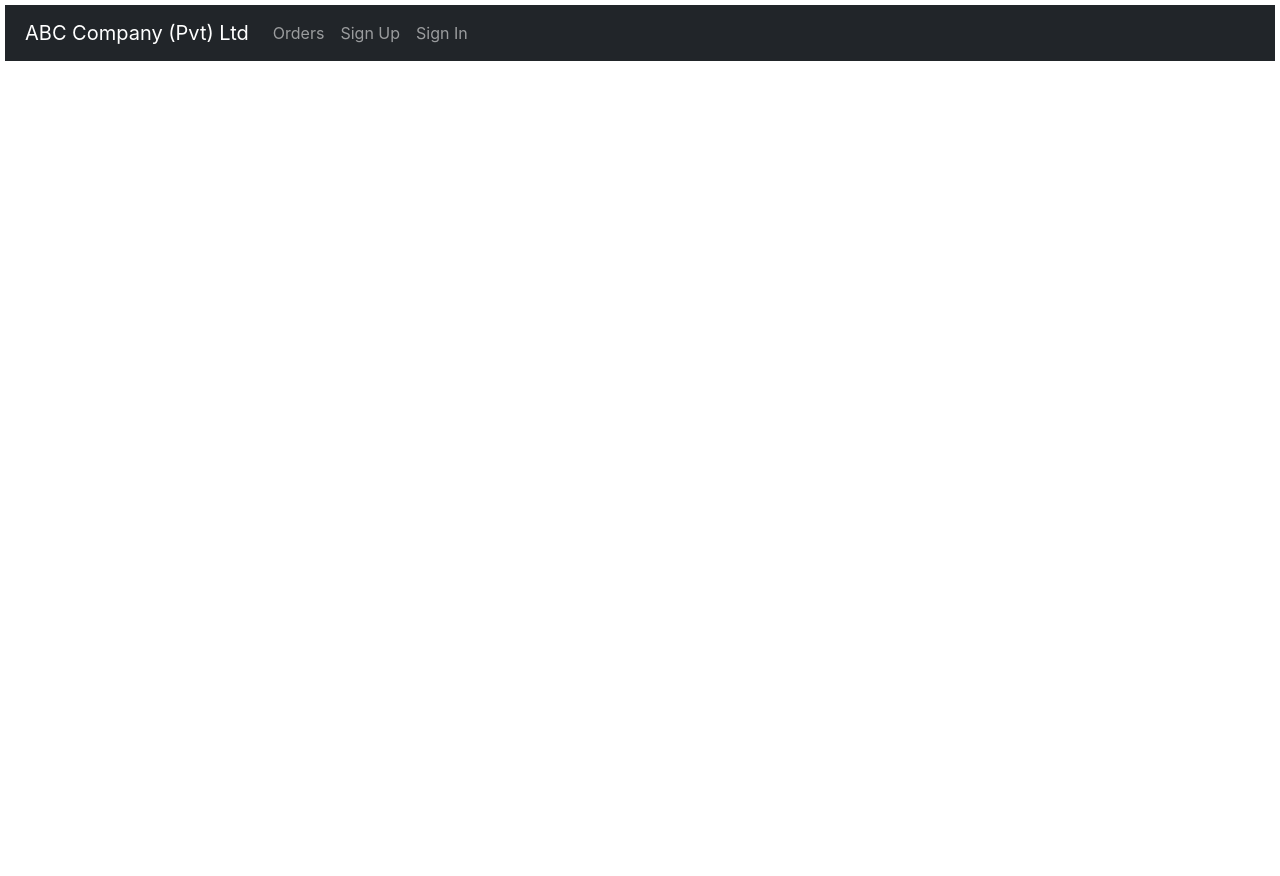
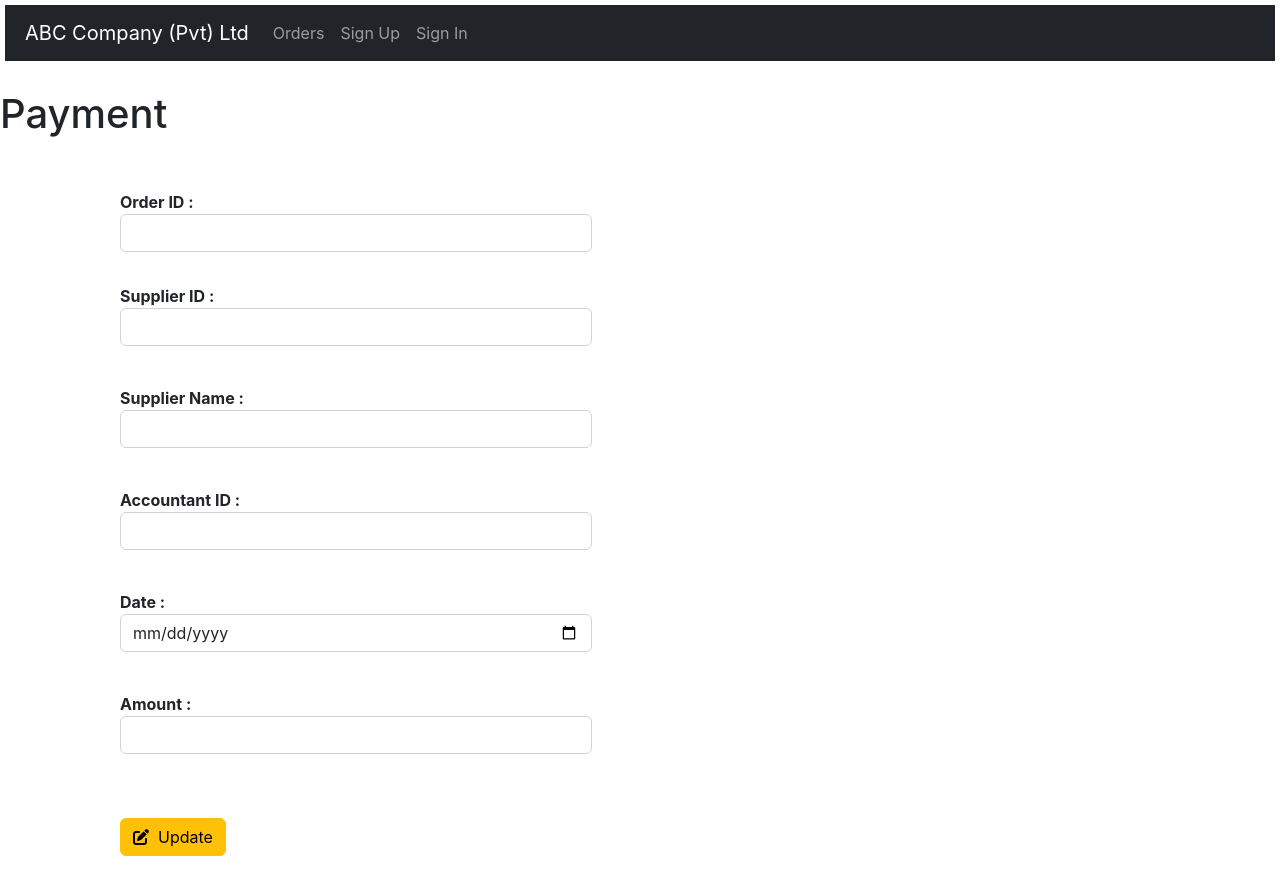
Before and after one commit to pamudipunsala/CSSE_web_app, a React (Create React App) app in the folder frontend/: page /editpayment/1 in a window 1280 px wide. Before the commit the page ends 800 px from the top, so only its background shows below. Built offline with nearby package versions, Linux system fonts and the light colour scheme; no server answers.

Commit message:
edit/view payments

```diff
--- a/frontend/package.json
+++ b/frontend/package.json
@@ -8,6 +8,7 @@
     "@testing-library/react": "^13.4.0",
     "@testing-library/user-event": "^13.5.0",
     "axios": "^1.1.3",
+    "eslint": "^8.26.0",
     "react": "^18.2.0",
     "react-dom": "^18.2.0",
     "react-router-dom": "^6.4.2",
--- a/frontend/src/App.js
+++ b/frontend/src/App.js
@@ -12,6 +12,8 @@ import ViewSuppliers from './pages/ViewSuppliers';
 import EditSupplier from './pages/EditSupplier';
 
 import MakePayments from './pages/MakePayments';
+import ViewPayments from './pages/ViewPayments';
+import EditPayments from './pages/EditPayments';
 
 function App(){
   return(
@@ -29,6 +31,8 @@ function App(){
       <Route path='/editSuppliers/:id' element={<EditSupplier/>}/>
 
       <Route path='/makepayment' element={<MakePayments/>}/>
+      <Route path='/viewpayment' element={<ViewPayments/>}/>
+      <Route path='/editpayment/:id' element={<EditPayments/>}/>
     </Routes>
   </Router>
   )};
--- /dev/null
+++ b/frontend/src/pages/EditPayments.js
@@ -0,0 +1,125 @@
+import axios from 'axios';
+import React, { useEffect, useState, useRef } from 'react'
+import { useParams } from 'react-router-dom';
+import emailjs from '@emailjs/browser';
+
+function EditPayments() {
+    const { id } = useParams();
+    const form = useRef();
+
+    const [orderid, setorderid] = useState('');
+    const [supplierid, setsupplierid] = useState('');
+    const [sname, setsname] = useState('');
+    const [accid, setaccid] = useState('');
+    const [date, setdate] = useState('');
+    const [amount, setamount] = useState('');
+
+    useEffect(() => {
+        axios.get(`http://localhost:7000/payment/${id}`).then((res) => {
+
+            const paymentDetail = res.data.existingPayment;
+            console.log(paymentDetail)
+            setorderid(paymentDetail.orderid)
+            setsupplierid(paymentDetail.supplierid)
+            setsname(paymentDetail.sname)
+            setaccid(paymentDetail.accid)
+            setdate(paymentDetail.date)
+            setamount(paymentDetail.amount)
+        })
+
+    }, []);
+
+
+    const handleSubmit = async (e) => {
+        e.preventDefault()
+        const paymentlist = {
+            orderid,
+            supplierid,
+            sname,
+            accid,
+            date,
+            amount
+
+        }
+        axios.put(`http://localhost:7000/payment/update/${id}`, paymentlist)
+        .then(function(response) {
+            console.log('SUCCESS!', response.status, response.text);
+         }, function(error) {
+            console.log('FAILED...', error);
+         });
+
+        alert("Payment Updated Successfully")
+    }
+
+
+    return (
+
+        <div>
+            <br />
+            <div className="one">
+                <div className="formw">
+                    <h1>Payment</h1>
+                    <br/>
+                    <form ref={form} onSubmit={handleSubmit} className="form1">
+
+                        <label for="orderid"><b>Order ID :</b></label>
+                        <input type="text"
+                            className="form-control mb-2"
+                            name="orderid"
+                            value={orderid}
+                            onChange={(e) => setorderid(e.target.value)}
+                        /><br/>
+
+                        <label htmlFor="supplierid"><b>Supplier ID :</b></label>
+                        <input type="text"
+                            className="form-control mb-3"
+                            name="supplierid"
+                            value={supplierid}
+                            onChange={(e) => setsupplierid(e.target.value)}
+                             /><br/>
+
+                        <label htmlFor="sname"><b>Supplier Name :</b></label>
+                        <input type="text"
+                            className="form-control mb-3"
+                            name="sname"
+                            value={sname}
+                            onChange={(e) => setsname(e.target.value)}
+                             /><br/>
+
+                        <label htmlFor="accid"><b>Accountant ID :</b></label>
+                        <input type="text"
+                            className="form-control mb-3"
+                            name="accid"
+                            value={accid}
+                            onChange={(e) => setaccid(e.target.value)}
+                             /><br/>
+
+                        <label htmlFor="date"><b>Date :</b></label>
+                        <input type="date"
+                            min="2018-01-01" max="2030-12-31"
+                            className="form-control mb-3"
+                            name="date"
+                            value={date}
+                            onChange={(e) => setdate(e.target.value)}
+                             /><br/>
+
+                        <label htmlFor="amount"><b>Amount :</b></label>
+                        <input type="text"
+                            className="form-control mb-3"
+                            name="amount"
+                            value={amount}
+                            onChange={(e) => setamount(e.target.value)}
+                             /><br/><br/>
+
+
+
+                        <button type="submit" className="btn btn-warning"><i className="fas fa-edit"></i>&nbsp; Update </button>
+
+                    </form>
+                </div>
+            </div>
+        </div>
+    )
+}
+
+export default EditPayments;
--- a/frontend/src/pages/MakePayments.js
+++ b/frontend/src/pages/MakePayments.js
@@ -172,10 +172,10 @@ export default class MakePayments extends Component{
 
                     <div>
                         <label name="date"><b>Date</b></label><br/>
-                        <input type="text"
+                        <input type="date"
+                            min="2018-01-01" max="2030-12-31"
                             name='date'
                             id='date'
-                            placeholder="Eg:11/01/2022"
                             value={this.state.date}
                             onChange={this.InputChange}/>
                     </div>
--- /dev/null
+++ b/frontend/src/pages/ViewPayments.js
@@ -0,0 +1,120 @@
+import React, {Component} from "react";
+import axios from 'axios';
+import '../index.css';
+
+export default class ViewPayments extends Component {
+
+    constructor(props){
+        super(props);
+
+        this.state={
+            payments:[]
+        };
+    }
+
+    componentDidMount(){
+        this.retrievePayments();
+    }
+
+    retrievePayments(){
+        axios.get("http://localhost:7000/payments").then(res => {
+            if (res.data.success) {
+                this.setState({
+                    payments:res.data.existingPayment
+                });
+                console.log(this.state.payments)
+            }
+        });
+    }
+
+    onDelete = (id) => {
+        axios.delete(`http://localhost:7000/payment/delete/${id}`).then((res) => {
+            alert("Delete Successfully");
+            this.retrievePayments();
+        })
+    }
+
+    filterData(payments, searchKey){
+        const result = payments.filter((payments) =>
+        payments.orderid.includes(searchKey)||
+        payments.supplierid.includes(searchKey)||
+        payments.sname.includes(searchKey)||
+        payments.accid.includes(searchKey)||
+        payments.date.includes(searchKey)||
+        payments.amount.includes(searchKey)
+        )
+
+        this.setState({payments:result});
+    }
+
+    handleSearchArea = (e) => {
+        const searchKey = e.currentTarget.value;
+
+        axios.get("http://localhost:7000/payments").then(res => {
+            if (res.data.success) {
+                this.filterData(res.data.existingPayment,searchKey)
+            }
+        });
+    }
+
+        render(){
+            return (
+                <div className="container">
+                    <div className="row">
+                        <div className="col-lg-8-mt-2 mb-2">
+                            <h2>Payments History</h2>
+                        </div>
+                        <div className="col-lg-3 mt-2 mb-2">
+                            <input
+                            className="form-control"
+                            type="search"
+                            placeholder="Search"
+                            name="searchQuery"
+                            onChange={this.handleSearchArea}></input>
+                        </div>
+                    </div>
+                    <table >
+                    <div className="table">
+                        <thead>
+                            <tr>
+                                <th scope="col">#</th>
+                                <th scope="col">Order ID</th>
+                                <th scope="col">Supplier ID</th>
+                                <th scope="col">Supplier Name</th>
+                                <th scope="col">Accountant ID</th>
+                                <th scope="col">Date</th>
+                                <th scope="col">Amount</th>
+                            </tr>
+                        </thead>
+
+                        <tbody>
+
+                            {this.state.payments.map((payments,index) => (
+                            <tr key={index}>
+                                    <th scope="row">{index+1}</th>
+                                    <td>{payments.orderid}</td>
+                                    <td>{payments.supplierid}</td>
+                                    <td>{payments.sname}</td>
+                                    <td>{payments.accid}</td>
+                                    <td>{payments.date}</td>
+                                    <td>{payments.amount}</td>
+                                    <td>
+                                    <a href={`/editpayment/${payments._id}`} ><button className="btn btn-warning btn-sm"><i className="fas fa-edit"></i></button></a>
+                                    </td>
+                                    <td>
+                                    <a className="delete" href="#" onClick={()=>this.onDelete(payments._id)}><b>
+                                        <i className="fas fa-trash-alt"></i>Delete</b>
+                                    </a>
+                                </td>
+                            </tr>
+                        ))}
+
+
+                        </tbody>
+                        </div>
+                    </table>
+                </div>
+            )
+        }
+
+    }
```
Also changed, not shown: 2 other files (tests, documents, lock files or other folders).
